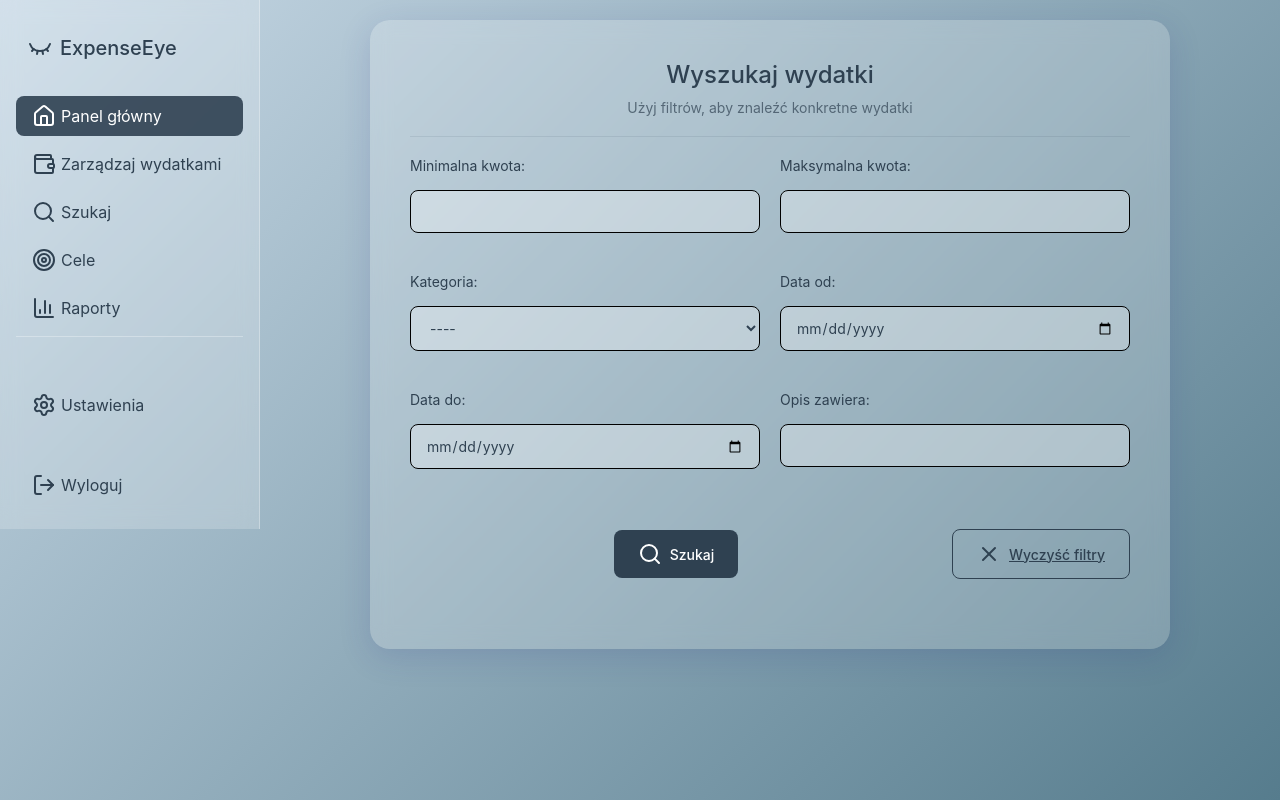
After one commit to alzegan/expense-eye-django, a Django app: page /filters/ in a window 1280 px wide. The commit adds this page. Run offline with Django 5.2, Linux system fonts and the light colour scheme; the visitor is signed in with stand-in values (Sample User, id 1); data that the repository does not hold is empty; some libraries are stand-ins or nearby versions.

Commit message:
Filter expenses functionality (new html, css)

```diff
--- a/ExpenseEye_app/settings.py
+++ b/ExpenseEye_app/settings.py
@@ -22,6 +22,7 @@ INSTALLED_APPS = [
     'django.contrib.messages',
     'django.contrib.staticfiles',
     'expenses' ,
+    'widget_tweaks',
 ]
 
 MIDDLEWARE = [
--- a/expenses/forms.py
+++ b/expenses/forms.py
@@ -95,3 +95,27 @@ class CategoryForm(forms.ModelForm):
     class Meta:
         model = Category
         fields = ['name']
+
+class ExpenseFilterForm(forms.Form):
+    min_amount = forms.DecimalField(required=False, label="Minimalna kwota")
+    max_amount = forms.DecimalField(required=False, label="Maksymalna kwota")
+    category = forms.ModelChoiceField(
+        queryset=Category.objects.all(),
+        required=False,
+        empty_label="----",
+        label="Kategoria"
+    )
+    date_from = forms.DateField(
+        required=False,
+        widget=forms.DateInput(attrs={'type': 'date'}),
+        label="Data od"
+    )
+    date_to = forms.DateField(
+        required=False,
+        widget=forms.DateInput(attrs={'type': 'date'}),
+        label="Data do"
+    )
+    description = forms.CharField(
+        required=False,
+        label="Opis zawiera"
+    )
--- a/expenses/templates/expenses/budget.html
+++ b/expenses/templates/expenses/budget.html
@@ -37,7 +37,7 @@
 </div>
 
 <div class="bottom-navigation">
-    <div class="nav-item" onclick="location.href='{% url 'overview' %}'">
+    <div class="nav-item" onclick="location.href='{% url 'filters' %}'">
         <i data-lucide="search"></i>
         <span>Szukaj</span>
     </div>
--- a/expenses/templates/expenses/dashboard.html
+++ b/expenses/templates/expenses/dashboard.html
@@ -18,7 +18,7 @@
                 <i data-lucide="wallet"></i>
                 Zarządzaj wydatkami
             </a>
-            <a href="{% url 'overview' %}" class="nav-item">
+            <a href="{% url 'filters' %}" class="nav-item">
                 <i data-lucide="search"></i>
                 Szukaj
             </a>
--- /dev/null
+++ b/expenses/templates/expenses/filters.html
@@ -0,0 +1,96 @@
+{% extends 'base.html' %}
+{% load widget_tweaks %}
+{% load static %}
+{% block content %}
+
+<div class="layout">
+    <div class="sidebar">
+        <div class="logo">
+            <i data-lucide="eye-closed"></i>
+            ExpenseEye
+        </div>
+
+        <nav class="sidebar-nav">
+            <a href="{% url 'dashboard' %}" class="nav-item active">
+                <i data-lucide="home"></i>
+                Panel główny
+            </a>
+            <a href="{% url 'budget' %}" class="nav-item">
+                <i data-lucide="wallet"></i>
+                Zarządzaj wydatkami
+            </a>
+            <a href="{% url 'filters' %}" class="nav-item">
+                <i data-lucide="search"></i>
+                Szukaj
+            </a>
+            <a href="{% url 'goals' %}" class="nav-item">
+                <i data-lucide="target"></i>
+                Cele
+            </a>
+            <a href="{% url 'reports' %}" class="nav-item">
+                <i data-lucide="chart-column"></i>
+                Raporty
+            </a>
+
+            <div class="sidebar-footer">
+                <a href="{% url 'settings' %}" class="nav-item logout">
+                    <i data-lucide="settings"></i>
+                    Ustawienia
+                </a>
+                <a href="{% url 'login' %}" class="nav-item logout">
+                    <i data-lucide="log-out"></i>
+                    Wyloguj
+                </a>
+            </div>
+        </nav>
+    </div>
+
+<div class="filters-container">
+    <div class="filters-card">
+        <div class="card-header">
+            <h2>Wyszukaj wydatki</h2>
+            <p class="quick-tips">Użyj filtrów, aby znaleźć konkretne wydatki</p>
+        </div>
+
+        <form method="get" class="filters-form">
+            {% for field in form %}
+            <div class="form-group">
+                {{ field.label_tag }}
+                {{ field|add_class:"form-input" }}
+            </div>
+            {% endfor %}
+
+            <div class="filters-actions">
+                <button type="submit" class="submit-button">
+                    <i data-lucide="search"></i>
+                    Szukaj
+                </button>
+                <a href="{% url 'filters' %}" class="secondary-button">
+                    <i data-lucide="x"></i>
+                    Wyczyść filtry
+                </a>
+            </div>
+        </form>
+
+        <div class="expense-list">
+            {% for expense in expenses %}
+            <div class="expense-item">
+                <div class="expense-details">
+                    <span class="expense-date">{{ expense.date }}</span>
+                    <span class="expense-category">{{ expense.category.name }}</span>
+                    <span class="expense-amount">{{ expense.amount }} zł</span>
+                    <span class="expense-description">{{ expense.description }}</span>
+                </div>
+            </div>
+            {% endfor %}
+        </div>
+    </div>
+</div>
+
+
+<script src="https://unpkg.com/lucide@latest"></script>
+<script>
+    lucide.createIcons();
+</script>
+
+{% endblock %}
--- a/expenses/templates/expenses/overview.html
+++ /dev/null
@@ -1,6 +0,0 @@
-{% extends 'base.html' %}
-{% load static %}
-{% block content %}
-
-
-{% endblock %}
--- a/expenses/urls.py
+++ b/expenses/urls.py
@@ -12,7 +12,7 @@ urlpatterns = [
     path('budget/get_expense/<int:expense_id>/', views.get_expense, name='get_expense'),
     path('budget/modify_expense_confirm/<int:expense_id>/', views.modify_expense_confirm,
          name='modify_expense_confirm'),
-    path('overview/', views.overview, name='overview'),
+    path('filters/', views.filters, name='filters'),
     path('goals/', views.goals, name='goals'),
     path('reports/', views.reports, name='reports'),
     path('settings/', views.settings, name='settings'),
--- a/expenses/views.py
+++ b/expenses/views.py
@@ -2,15 +2,17 @@ from django.shortcuts import render, redirect, get_object_or_404
 from django.contrib.auth.forms import AuthenticationForm
 from django.contrib.auth import login
 from .models import Expense, Category
+from expenses.forms import ExpenseFilterForm
 from django.contrib.auth.decorators import login_required
 from django.views.decorators.csrf import csrf_exempt
-from .forms import ExpenseForm, UserRegistrationForm
-from django.db.models import Sum
+from .forms import (ExpenseForm, UserRegistrationForm)
+from django.db.models import Sum, Q
 from django.utils import timezone
 from django.http import JsonResponse
 from decimal import Decimal
 from datetime import datetime
 import json
+
 
 MONTHS_PL = {
     1: 'Styczeń',
@@ -215,14 +217,37 @@ def modify_expense_confirm(request, expense_id):
     }, status=405)
 
 @login_required
-def overview(request):
-    return render(request, 'expenses/overview.html')
+def filters(request):
+    return render(request, 'expenses/filters.html')
 
+
+@login_required
+def filters(request):
+    expenses = Expense.objects.filter(user=request.user)
+    form = ExpenseFilterForm(request.GET)
+
+    if form.is_valid():
+        if form.cleaned_data['min_amount']:
+            expenses = expenses.filter(amount__gte=form.cleaned_data['min_amount'])
+        if form.cleaned_data['max_amount']:
+            expenses = expenses.filter(amount__lte=form.cleaned_data['max_amount'])
+        if form.cleaned_data['category']:
+            expenses = expenses.filter(category=form.cleaned_data['category'])
+        if form.cleaned_data['date_from']:
+            expenses = expenses.filter(date__gte=form.cleaned_data['date_from'])
+        if form.cleaned_data['date_to']:
+            expenses = expenses.filter(date__lte=form.cleaned_data['date_to'])
+        if form.cleaned_data['description']:
+            expenses = expenses.filter(description__icontains=form.cleaned_data['description'])
+
+    return render(request, 'expenses/filters.html', {
+        'expenses': expenses,
+        'form': form
+    })
 
 @login_required
 def goals(request):
     return render(request, 'expenses/goals.html')
-
 
 @login_required
 def reports(request):
--- a/static/css/dashboard.css
+++ b/static/css/dashboard.css
@@ -4,14 +4,15 @@
 }
 
 .sidebar {
-     width: 260px;
+    width: 260px;
     background: rgba(255, 255, 255, 0.2);
     backdrop-filter: blur(10px);
     padding: 24px 16px;
     display: flex;
     flex-direction: column;
     border-right: 1px solid rgba(255, 255, 255, 0.3);
-    height: 100vh;
+    height: 100%;
+    position: relative;
 }
 
 .sidebar-header {
--- /dev/null
+++ b/static/css/filters.css
@@ -0,0 +1,69 @@
+.filters-container {
+    flex: 1;
+    display: flex;
+    flex-direction: column;
+    align-items: center;
+    padding: 20px;
+    padding-bottom: 80px;
+}
+
+.filters-card {
+    background: rgba(255, 255, 255, 0.2);
+    backdrop-filter: blur(10px);
+    border-radius: 20px;
+    padding: 40px;
+    width: 100%;
+    max-width: 800px;
+    box-shadow: 0 8px 32px rgba(31, 38, 135, 0.15);
+}
+
+.filters-form {
+    display: grid;
+    grid-template-columns: repeat(auto-fit, minmax(250px, 1fr));
+    gap: 20px;
+    margin-bottom: 30px;
+}
+
+.filters-actions {
+    grid-column: 1 / -1;
+    display: flex;
+    gap: 10px;
+    justify-content: center;
+    margin-top: 20px;
+}
+
+.submit-button, .secondary-button {
+    display: flex;
+    align-items: center;
+    gap: 8px;
+    padding: 12px 24px;
+    border-radius: 8px;
+    font-weight: 500;
+    cursor: pointer;
+    transition: all 0.2s ease;
+    font-size: 14px;
+}
+
+/* Nadpisanie stylów z budget.css dla lepszej responsywności */
+.expense-list {
+    margin-top: 30px;
+}
+
+.expense-details {
+    grid-template-columns: auto auto 1fr auto;
+}
+
+@media (max-width: 768px) {
+    .filters-form {
+        grid-template-columns: 1fr;
+    }
+
+    .filters-actions {
+        flex-direction: column;
+    }
+
+    .expense-details {
+        grid-template-columns: 1fr;
+        gap: 5px;
+    }
+}
--- a/templates/base.html
+++ b/templates/base.html
@@ -10,6 +10,7 @@
     <link rel="stylesheet" href="{% static 'css/style.css' %}">
     <link rel="stylesheet" href="{% static 'css/dashboard.css' %}">
     <link rel="stylesheet" href="{% static 'css/budget.css' %}">
+    <link rel="stylesheet" href="{% static 'css/filters.css' %}">
 
     <script src="https://unpkg.com/lucide@latest"></script>
 </head>
```
